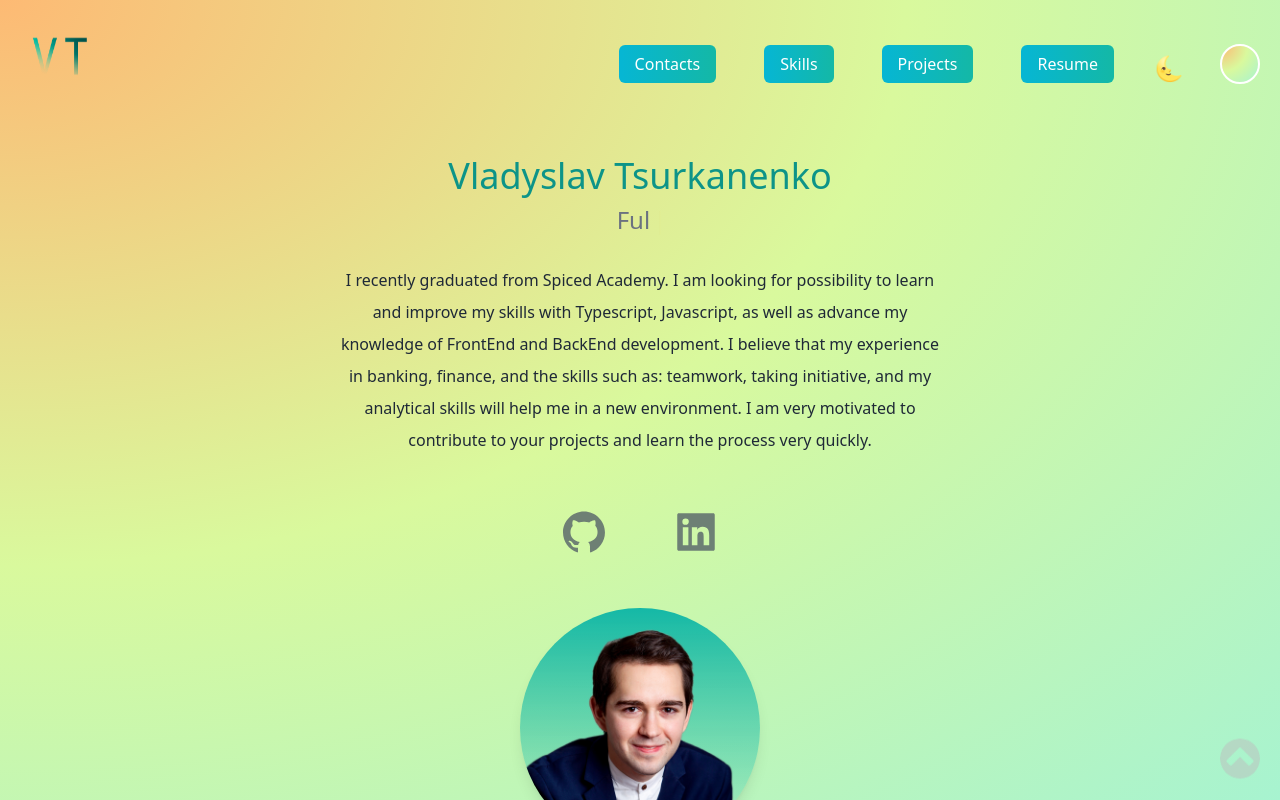
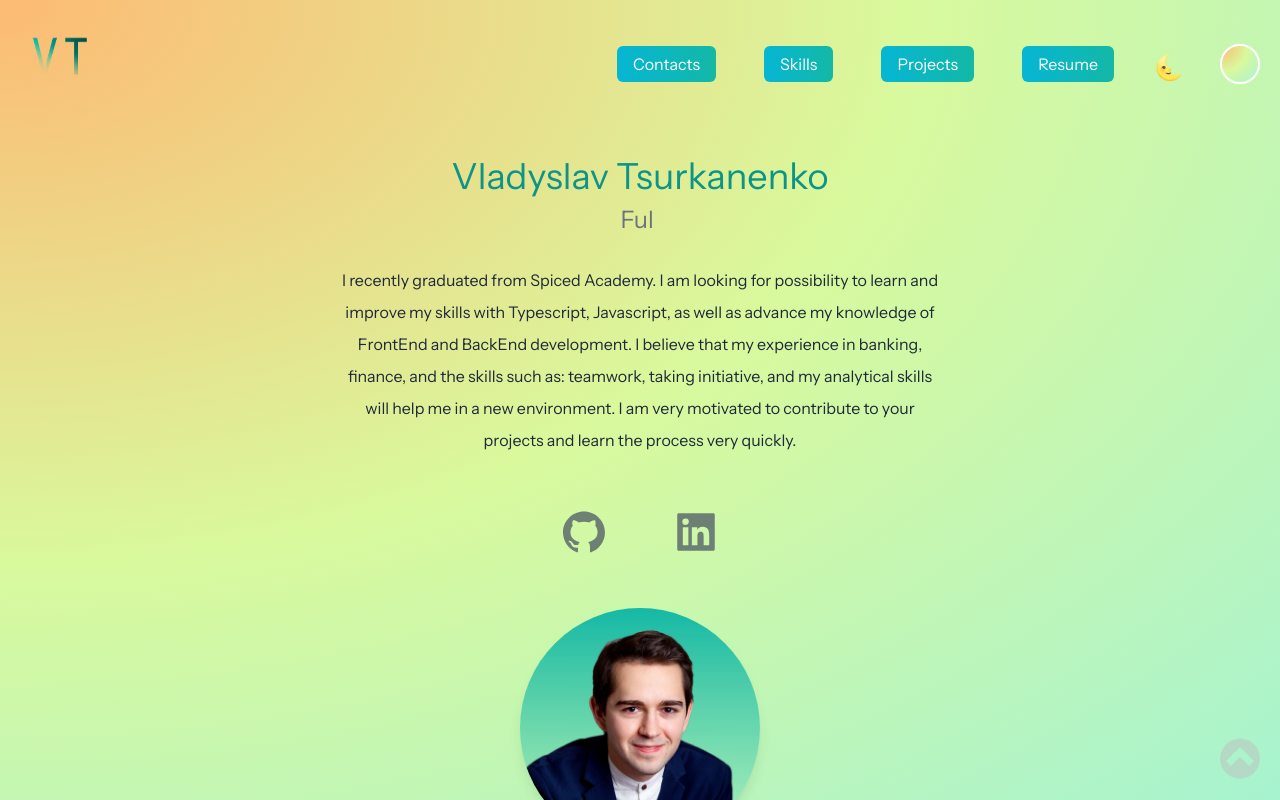
Before and after one commit to vladyslavt97/Portfolio-Website, a Next.js app: page / in a window 1280 px wide. Built offline with nearby package versions, Linux system fonts and the light colour scheme.

Commit message:
dont changed

```diff
--- a/pages/_document.tsx
+++ b/pages/_document.tsx
@@ -3,7 +3,12 @@ import Image from 'next/image'
 export default function Document() {
   return (
     <Html lang="en">
-      <Head />
+      <Head>
+        {/* Add the link to the font */}
+        <link rel="preconnect" href="https://fonts.googleapis.com"/>
+        <link rel="preconnect" href="https://fonts.gstatic.com" />
+        <link href="https://fonts.googleapis.com/css2?family=Instrument+Sans&display=swap" rel="stylesheet"/>
+      </Head>
       <body>
         <Main />
         <NextScript />
--- a/styles/globals.css
+++ b/styles/globals.css
@@ -117,3 +117,7 @@ a {
   top: 0;
   left: 0;
 }
+
+body {
+  font-family: 'Instrument Sans', sans-serif;
+}
```
